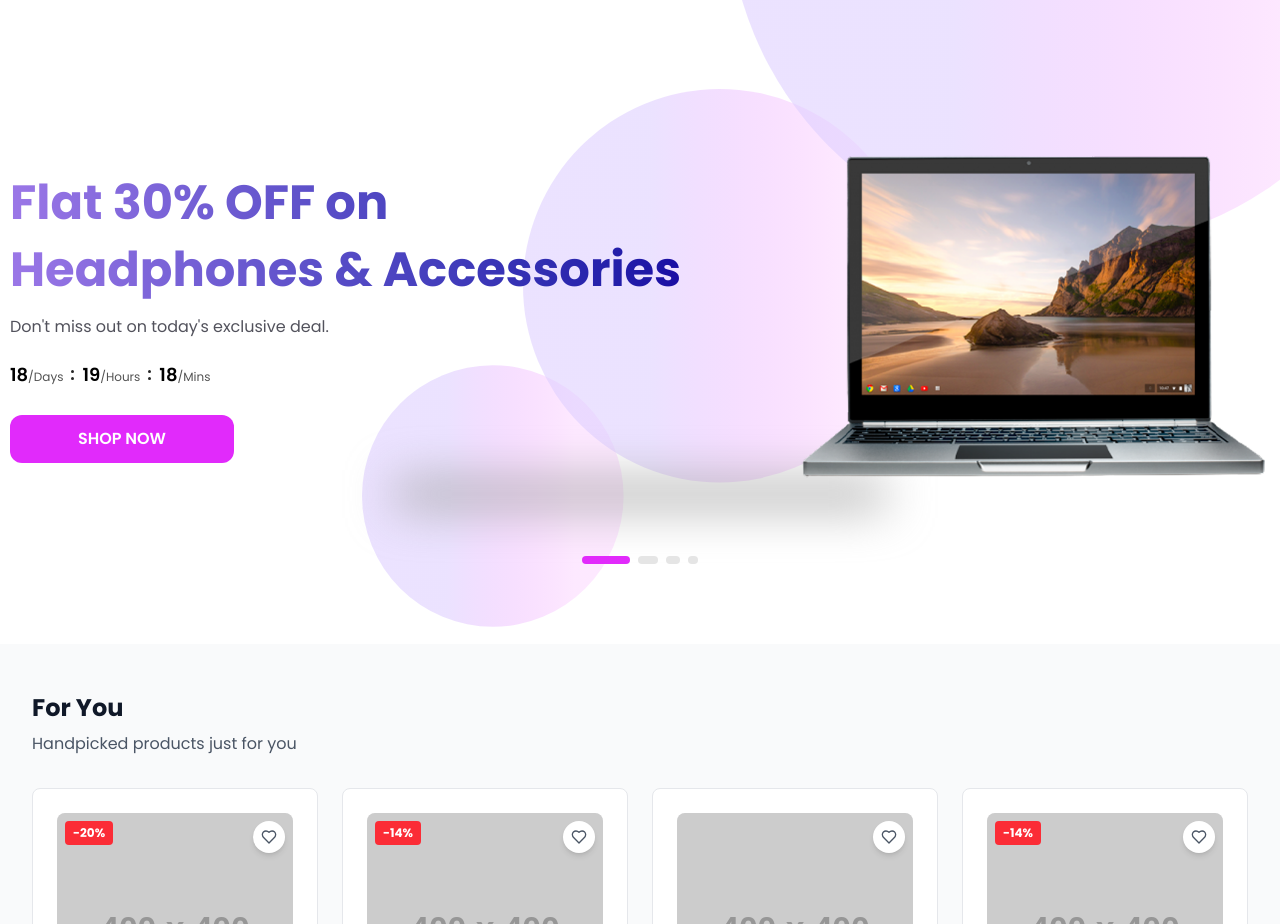
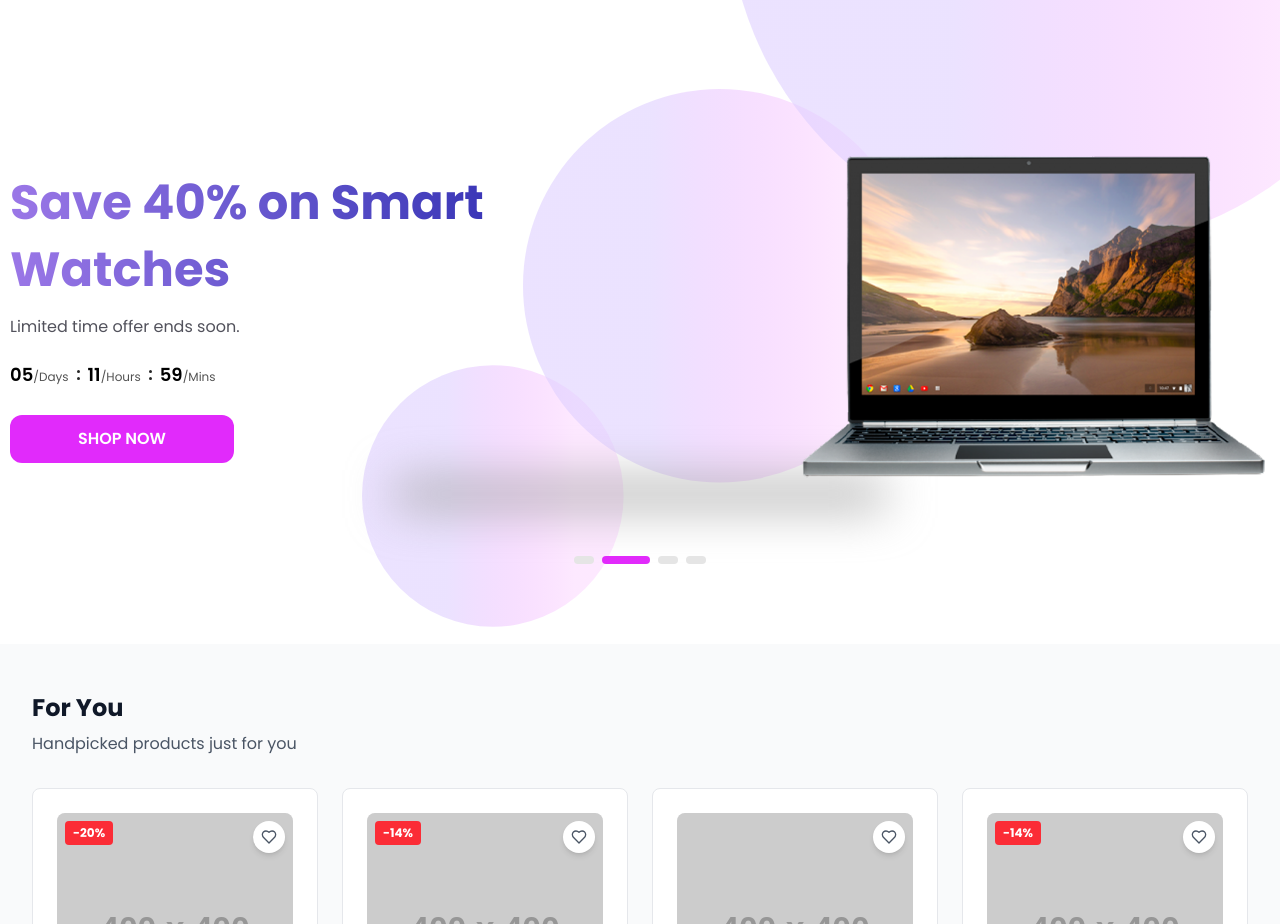
Before and after one commit to Shur0v/Dream, a Next.js app: page / in a window 1280 px wide. Shown: the part 3165-4089 px from the top of the page. Built offline with nearby package versions, Linux system fonts and the light colour scheme.

Commit message:
Full banner is dynamic now

```diff
--- a/src/components/home/PromoBanners.tsx
+++ b/src/components/home/PromoBanners.tsx
@@ -7,18 +7,54 @@ import React, { useState, useEffect } from 'react';
  * Displays promotional banner with countdown timer and product image
  */
 export default function PromoBanners() {
-  const [timeLeft, setTimeLeft] = useState({
-    days: 18,
-    hours: 19,
-    minutes: 18,
-    seconds: 45
-  });
+  const banners = [
+    {
+      id: 1,
+      image: '/promoslider/img1.png',
+      title: 'Flat 30% OFF on Headphones & Accessories',
+      subtitle: "Don't miss out on today's exclusive deal.",
+      initialTime: { days: 18, hours: 19, minutes: 18, seconds: 45 }
+    },
+    {
+      id: 2,
+      image: '/promoslider/img2.png',
+      title: 'Save 40% on Smart Watches',
+      subtitle: 'Limited time offer ends soon.',
+      initialTime: { days: 5, hours: 12, minutes: 0, seconds: 0 }
+    },
+    {
+      id: 3,
+      image: '/promoslider/img3.png',
+      title: 'Mega Sale: Bluetooth Speakers',
+      subtitle: 'Grab premium sound at low prices.',
+      initialTime: { days: 2, hours: 6, minutes: 30, seconds: 10 }
+    },
+    {
+      id: 4,
+      image: '/promoslider/img4.png',
+      title: 'Exclusive Deals on Gaming Gear',
+      subtitle: 'Upgrade your setup today.',
+      initialTime: { days: 10, hours: 0, minutes: 45, seconds: 20 }
+    }
+  ];
+  const [currentSlide, setCurrentSlide] = useState(0);
+  const [timeLefts, setTimeLefts] = useState(
+    banners.map(b => ({ ...b.initialTime }))
+  );
 
   useEffect(() => {
-    const timer = setInterval(() => {
-      setTimeLeft(prevTime => {
-        let { days, hours, minutes, seconds } = prevTime;
+    const slideTimer = setInterval(() => {
+      setCurrentSlide(prev => (prev + 1) % banners.length);
+    }, 5000);
 
+    return () => clearInterval(slideTimer);
+  }, []);
+
+  const decrementTime = (
+    value: { days: number; hours: number; minutes: number; seconds: number },
+    initial: { days: number; hours: number; minutes: number; seconds: number }
+  ) => {
+    let { days, hours, minutes, seconds } = value;
     if (seconds > 0) {
       seconds--;
     } else if (minutes > 0) {
@@ -34,19 +70,23 @@ export default function PromoBanners() {
       minutes = 59;
       seconds = 59;
     } else {
-          // Reset when countdown reaches zero
-          days = 18;
-          hours = 19;
-          minutes = 18;
-          seconds = 45;
+      // Reset to the banner's initial time once it reaches zero
+      return { ...initial };
     }
+    return { days, hours, minutes, seconds };
+  };
 
-        return { days, hours, minutes, seconds };
+  useEffect(() => {
+    const timer = setInterval(() => {
+      setTimeLefts(prev => {
+        const next = [...prev];
+        next[currentSlide] = decrementTime(prev[currentSlide], banners[currentSlide].initialTime);
+        return next;
       });
     }, 1000);
 
     return () => clearInterval(timer);
-  }, []);
+  }, [currentSlide]);
 
   const formatTime = (value: number) => {
     return value.toString().padStart(2, '0');
@@ -80,10 +120,10 @@ export default function PromoBanners() {
                   {/* Headline and Subtitle */}
                   <div className="self-stretch flex flex-col justify-start items-start gap-4">
                     <div className="self-stretch justify-start text-5xl font-bold font-['Poppins'] leading-[67.20px] bg-gradient-to-r from-[#9B77E7] to-[#1600A0] bg-clip-text text-transparent">
-                      Flat 30% OFF on Headphones & Accessories
+                      {banners[currentSlide].title}
                     </div>
                     <div className="self-stretch justify-start text-zinc-600 text-base font-normal font-['PolySans_Trial'] leading-none">
-                      Don't miss out on today's exclusive deal.
+                      {banners[currentSlide].subtitle}
                     </div>
                   </div>
 
@@ -94,7 +134,7 @@ export default function PromoBanners() {
                         {/* Days */}
                         <div className="text-center justify-start">
                           <span className="text-black text-lg font-semibold font-['PolySans_Trial'] leading-loose">
-                            {formatTime(timeLeft.days)}
+                            {formatTime(timeLefts[currentSlide].days)}
                           </span>
                           <span className="text-neutral-600 text-xs font-normal font-['PolySans_Trial']">
                             /Days
@@ -108,7 +148,7 @@ export default function PromoBanners() {
                         {/* Hours */}
                         <div className="text-center justify-start">
                           <span className="text-black text-lg font-semibold font-['PolySans_Trial'] leading-loose">
-                            {formatTime(timeLeft.hours)}
+                            {formatTime(timeLefts[currentSlide].hours)}
                           </span>
                           <span className="text-neutral-600 text-xs font-normal font-['PolySans_Trial']">
                             /Hours
@@ -122,7 +162,7 @@ export default function PromoBanners() {
                         {/* Minutes */}
                         <div className="text-center justify-start">
                           <span className="text-black text-lg font-semibold font-['PolySans_Trial'] leading-loose">
-                            {formatTime(timeLeft.minutes)}
+                            {formatTime(timeLefts[currentSlide].minutes)}
                           </span>
                           <span className="text-neutral-600 text-xs font-normal font-['PolySans_Trial']">
                             /Mins
@@ -145,18 +185,26 @@ export default function PromoBanners() {
               <div className="relative">
                 <img
                   className="w-[518px] h-96 object-contain"
-                  src="/promoslider/img1.png"
+                  src={banners[currentSlide].image}
                   alt="Product"
                 />
               </div>
             </div>
 
             {/* Pagination Dots */}
-            <div className="h-2 inline-flex justify-start items-center gap-2 z-40">
-              <div className="w-12 h-2 bg-gradient-to-r from-fuchsia-500 to-fuchsia-500 rounded-[10px]" />
-              <div className="w-5 h-2 bg-neutral-200 rounded-[10px]" />
-              <div className="w-3.5 h-2 bg-neutral-200 rounded-[10px]" />
-              <div className="w-2.5 h-2 bg-neutral-200 rounded-[10px]" />
+            <div className="h-2 flex justify-center items-center gap-2 z-40">
+              {banners.map((_, index) => (
+                <button
+                  key={index}
+                  onClick={() => setCurrentSlide(index)}
+                  className={`h-2 rounded-[10px] transition-all duration-300 ease-in-out ${
+                    currentSlide === index
+                      ? 'w-12 bg-gradient-to-r from-fuchsia-500 to-fuchsia-500'
+                      : 'w-5 bg-neutral-200'
+                  }`}
+                  aria-label={`Go to slide ${index + 1}`}
+                />
+              ))}
             </div>
           </div>
         </div>
```
Lines whose indentation alone changed are shown as unchanged.
